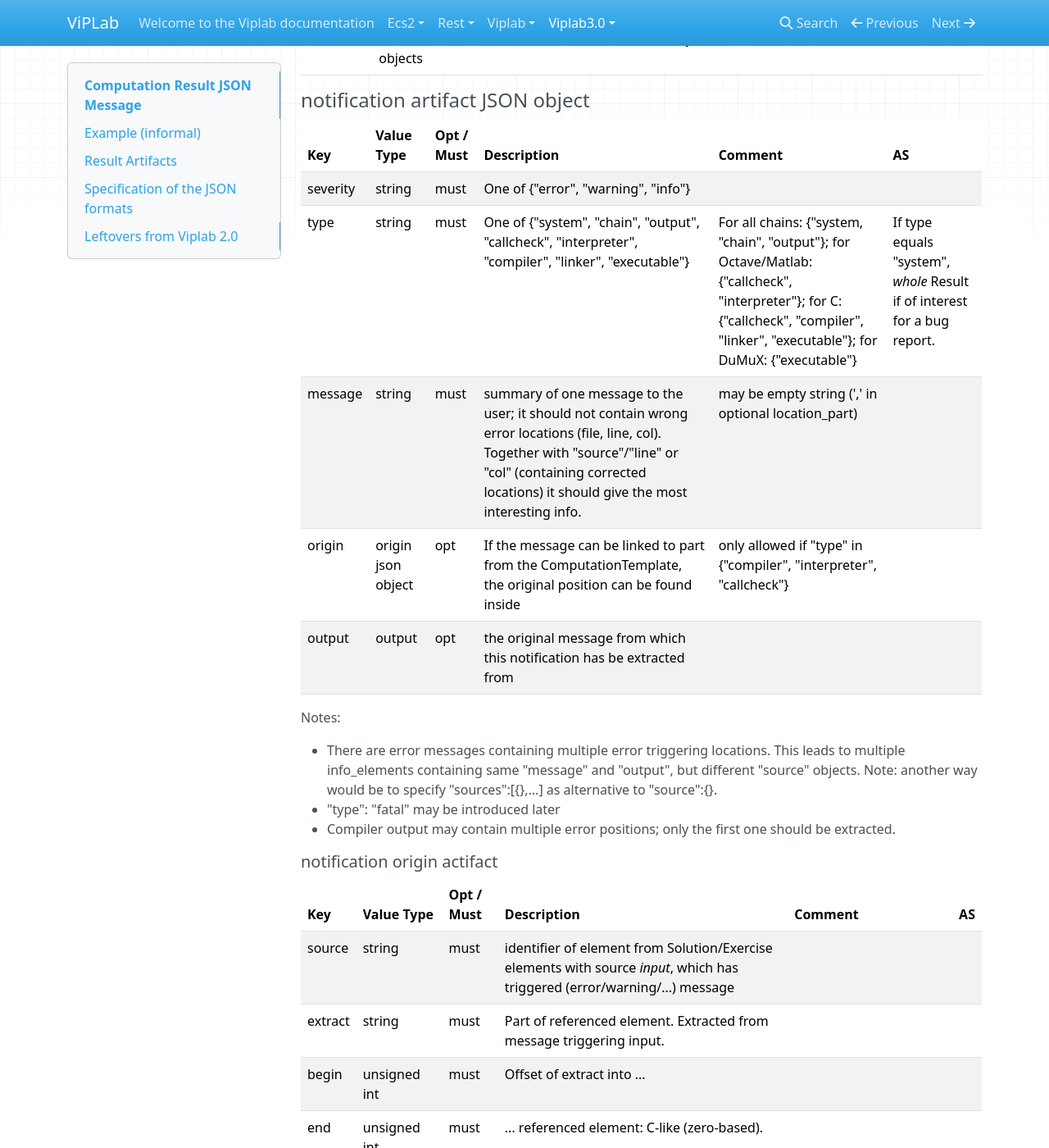
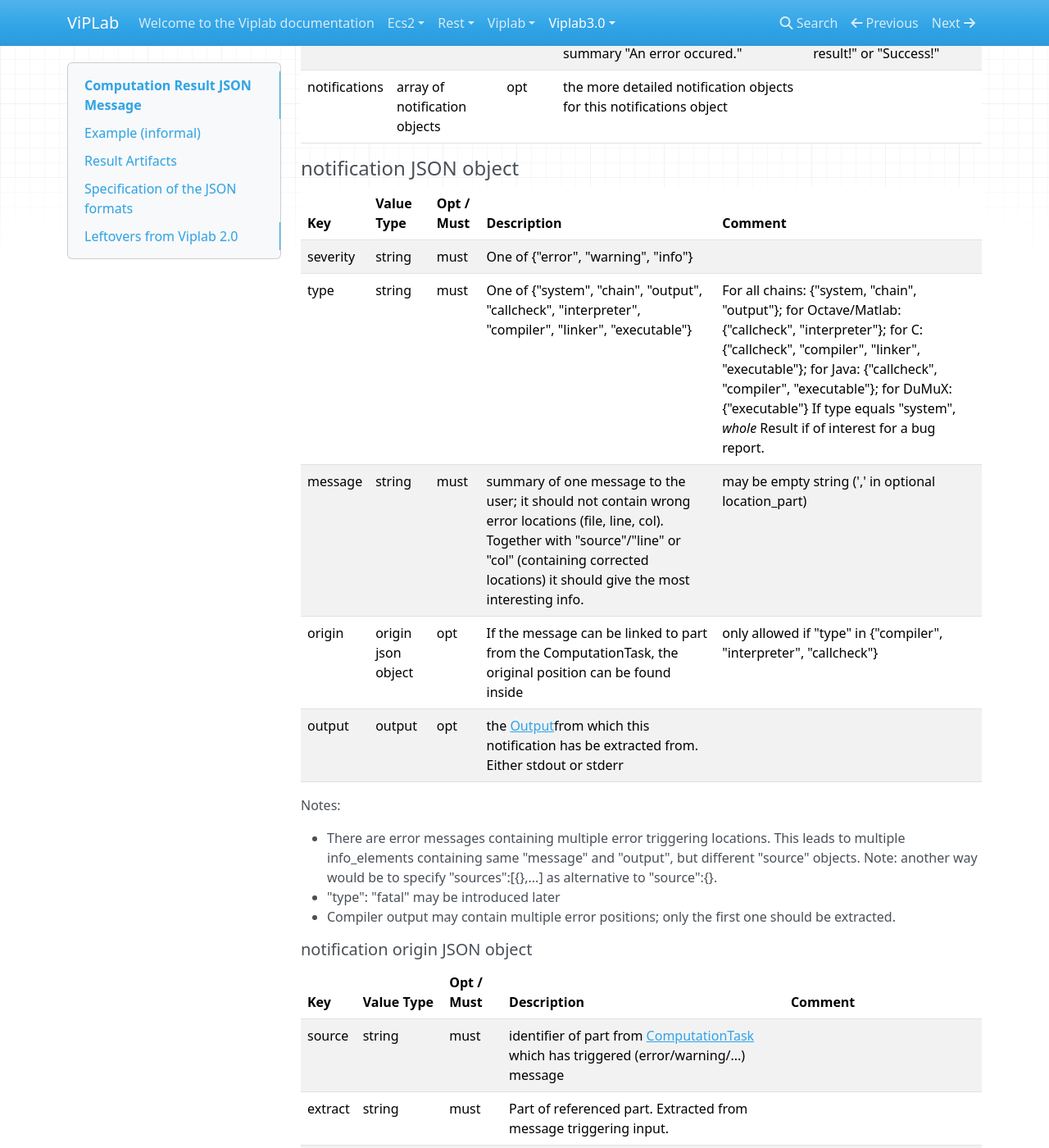
Before and after one commit to VirtualProgrammingLab/documentation, an MkDocs documentation site: the page built from docs/viplab3.0/computation_result.md, in a window 1280 px wide and 1400 px high, scrolled down 4743 px. Shown: the whole window at 82% size. Built offline with MkDocs 1.6.1, drawn with Linux system fonts in a browser that asks for light colours; nearby versions of some CDN libraries; some of the changed text lies outside the part shown.

Commit message:
Improved wording according to review

```diff
--- a/docs/viplab3.0/computation_result.md
+++ b/docs/viplab3.0/computation_result.md
@@ -91,7 +91,8 @@ and result objects, like files, images, links, etc.
       "MIMEtype": "application/gzip",
       "path" : "/largefile/result.tar.gz",
       "url": "https://s3.temporary.file.url/result.tar.gz",
-      "size" : 123456789
+      "size" : 123456789,
+      "hash" : "sha512:hashcode_of_file"
     }
   ]
 }
@@ -166,28 +167,29 @@ In Viplab 2.0, the following MIMEtypes where allowed. They contain some custom d
 |Key            |Value Type |Opt / Must |Description |Comment |
 |---------------|-----------|-----------|------------|--------|
 | path          | string    | must      | the path in which the content had been created during the computation | |
-| MIMEtype      | string    | must      | MIMEtype of the conten | |
+| MIMEtype      | string    | must      | MIMEtype of the content | |
 | url           | string    | must      | url on which the content of the file can be retrieved | |
 | size          | int       | must      | size in bytes of the file stored on the external system | |
+| hash          | string    | must      | the hash of the remote file in the format usedhash:hashcode_of_file, e.g. sha512:a12355.... ||
 
 
 #### notifications artifact JSON object
 Each notifications artifact contains at least one summary and unlimited number of notification elemets providing more details
 
-|Key            |Value Type |Opt / Must |Description |Comment | AS |
-|---------------|-----------|-----------|------------|--------|----|
+|Key            |Value Type |Opt / Must |Description |Comment |
+|---------------|-----------|-----------|------------|--------|
 | summary | string | must | summary of all info_element's: e.g. one warning, one error may have a summary "An error occured." | E.g.: "[Error] Backend has detected an error: no result!" or "Success!" |
-| elements |  array of notification objects | opt | the more detailed notification objects for this notifications object| |
+| notifications |  array of notification objects | opt | the more detailed notification objects for this notifications object| |
 
 
-#### notification artifact JSON object
-|Key            |Value Type |Opt / Must |Description |Comment | AS |
-|---------------|-----------|-----------|------------|--------|----|
+#### notification JSON object
+|Key            |Value Type |Opt / Must |Description |Comment |
+|---------------|-----------|-----------|------------|--------|
 | severity | string | must | One of {"error", "warning", "info"} | | |
-| type | string | must | One of {"system", "chain", "output", "callcheck", "interpreter", "compiler", "linker", "executable"} | For all chains: {"system, "chain", "output"}; for Octave/Matlab: {"callcheck", "interpreter"}; for C: {"callcheck", "compiler", "linker", "executable"}; for DuMuX: {"executable"} | If type equals "system", *whole* Result if of interest for a bug report. | Java?? |
+| type | string | must | One of {"system", "chain", "output", "callcheck", "interpreter", "compiler", "linker", "executable"} | For all chains: {"system, "chain", "output"}; for Octave/Matlab: {"callcheck", "interpreter"}; for C: {"callcheck", "compiler", "linker", "executable"}; for Java: {"callcheck", "compiler", "executable"}; for DuMuX: {"executable"}  If type equals "system", *whole* Result if of interest for a bug report. |
 | message | string | must | summary of one message to the user; it should not contain wrong error locations (file, line, col). Together with "source"/"line" or "col" (containing corrected locations) it should give the most interesting info. | may be empty string (',' in optional location_part) |
-| origin  | origin json object | opt | If the message can be linked to part from the ComputationTemplate, the original position can be found inside | only allowed if "type" in {"compiler", "interpreter", "callcheck"} |
-| output | output | opt | the original message from which this notification has be extracted from | |
+| origin  | origin json object | opt | If the message can be linked to part from the ComputationTask, the original position can be found inside | only allowed if "type" in {"compiler", "interpreter", "callcheck"} |
+| output | output | opt | the [Output](#output-json-object-format)from which this notification has be extracted from. Either stdout or stderr | |
 
 
 Notes:
@@ -197,21 +199,21 @@ Notes:
 * Compiler output may contain multiple error positions; only the first one should be extracted.
 
 
-##### notification origin actifact
-|Key            |Value Type |Opt / Must |Description |Comment | AS |
-|---------------|-----------|-----------|------------|--------|----|
-|source | string | must | identifier of element from Solution/Exercise elements with source *input*, which has triggered (error/warning/...) message |
-|extract | string | must | Part of referenced element. Extracted from message triggering input. |
+##### notification origin JSON object
+|Key            |Value Type |Opt / Must |Description |Comment |
+|---------------|-----------|-----------|------------|--------|
+|source | string | must | identifier of part from [ComputationTask](computation_task.md) which has triggered (error/warning/...) message |
+|extract | string | must | Part of referenced part. Extracted from message triggering input. |
 |begin | unsigned int | must | Offset of extract into ... |
-|end | unsigned int | must | ... referenced element: C-like (zero-based). |
+|end | unsigned int | must | ... referenced part: C-like (zero-based). |
 |line |1..uint_max | must | Location of error/warning ... |
-|col |1..uint_max | opt | ... referring to position in triggering input element. | It is optional, since there are messages containing line info only |
+|col |1..uint_max | opt | ... referring to position in triggering part. | It is optional, since there are messages containing line info only |
 
-##### notification output actifact
-|Key            |Value Type |Opt / Must |Description |Comment | AS |
-|---------------|-----------|-----------|------------|--------|----|
-|source | string | must | identifier of element from Result elements with interpreter/compiler *output*, which contains error/warning message |
-|extract | string | must | Part of referenced element. Extracted from message triggering input. |
+##### notification output JSON object
+|Key            |Value Type |Opt / Must |Description |Comment |
+|---------------|-----------|-----------|------------|--------|
+|source | string | must | part of [Output](#output-json-object-format), which contained the message |
+|extract | string | must | Part of referenced output. Extracted from message triggering input. |
 |begin | unsigned int | must | Offset of extract into ... |
 |end | unsigned int | must | ... referenced element: C-like (zero-based). |
 
```
Also changed, not shown: other parts of docs/viplab3.0/computation_result.md (+1 -1 lines).
